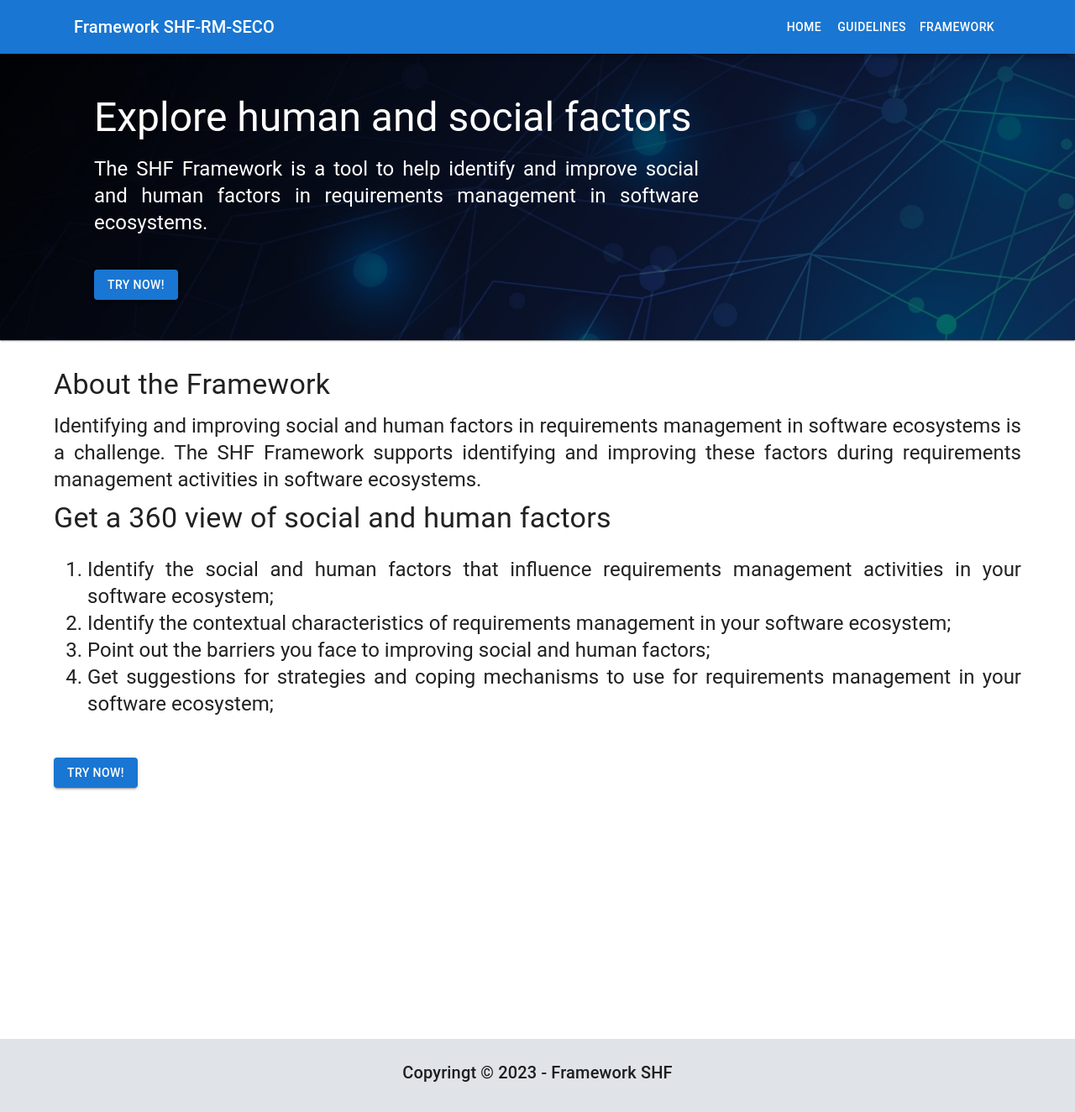
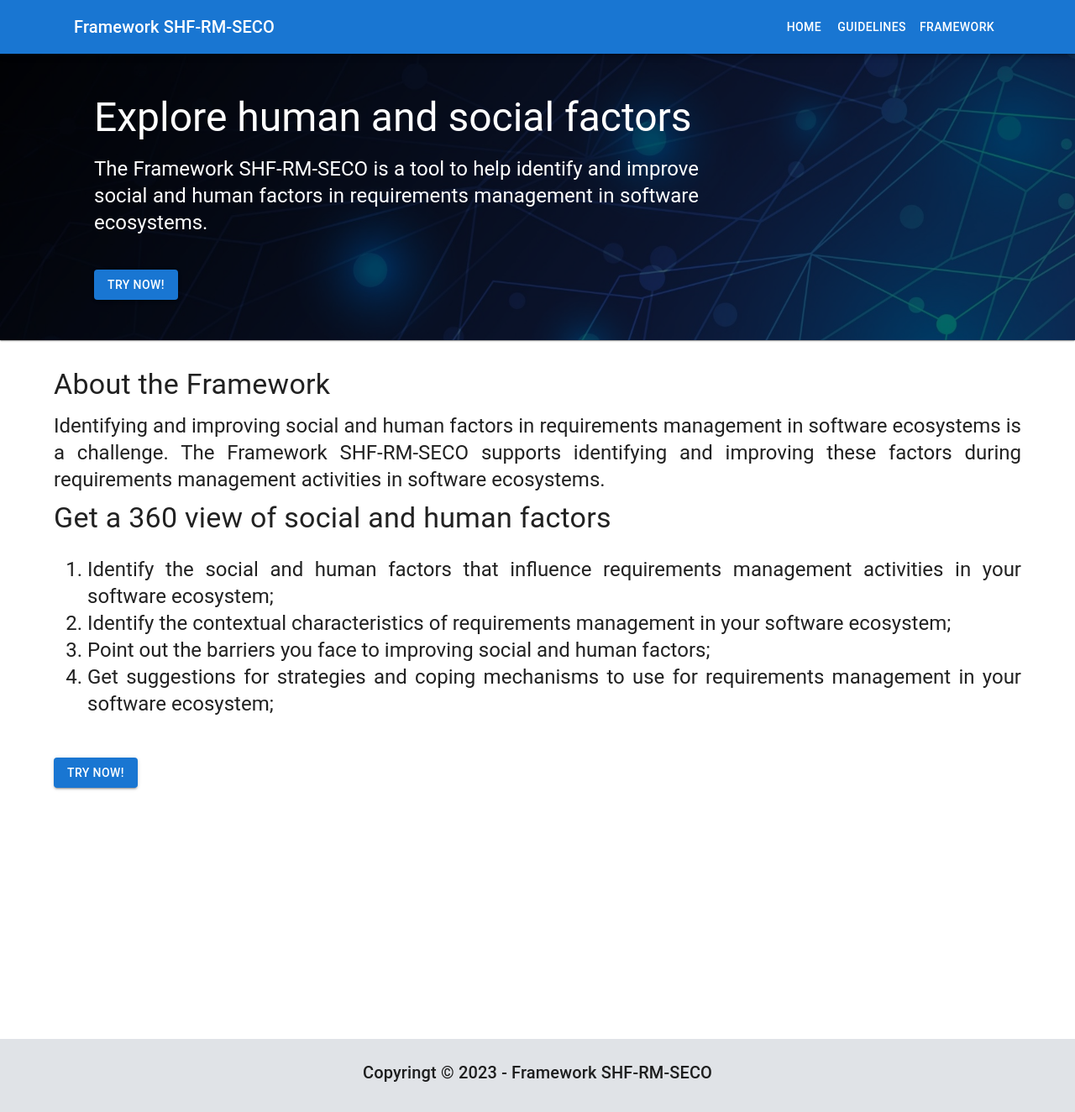
Before and after one commit to cassianojr/framework-shf, a React (Vite) app: page / in a window 1280 px wide. Shown: the whole page at 84% size. Built offline with nearby package versions, Linux system fonts and the light colour scheme.

Commit message:
updated framework name

```diff
--- a/src/components/Footer.tsx
+++ b/src/components/Footer.tsx
@@ -11,7 +11,7 @@ export default function Footer() {
     }}>
       <Container maxWidth="sm">
         <Typography variant="h6" align="center" gutterBottom>
-          Copyringt &copy; {new Date().getFullYear()} - Framework SHF
+          Copyringt &copy; {new Date().getFullYear()} -  Framework SHF-RM-SECO
         </Typography>
       </Container>
     </Box>
--- a/src/pages/Guidelines.tsx
+++ b/src/pages/Guidelines.tsx
@@ -18,16 +18,16 @@ function Guidelines() {
         <section id="about">
           <Box sx={{ my: 4 }}>
             <Typography variant="h4" component="h1" gutterBottom>
-              Guidelines for using the SHF Framework
+              Guidelines for using the Framework SHF-RM-SECO
             </Typography>
             <Typography sx={typographyStyle}>
-              <i style={{fontWeight:'bold'}}>Ask:</i> make problems visible. The first step in assessing the Social and human factors that influences requirements management in software ecosystems is to learn about the day-to-day factors of the professionals working in requirements management activities. With this, ask the professionals on the team what factors they have already faced, present the list of barriers, and understand if they have met some of them in their activities of the requirements management in software ecosystems. It is essential that this step is done individually, and you can also use online forms if you prefer.
+              <i style={{fontWeight:'bold'}}>Ask:</i> make problems visible. The first step in assessing the social and human factors that influences requirements management in software ecosystems is to learn about the day-to-day factors of the professionals working in requirements management activities. With this, ask the professionals on the team what factors they have already faced, present the list of barriers, and understand if they have met some of them in their activities of the requirements management in software ecosystems. It is essential that this step is done individually, and you can also use online forms if you prefer.
             </Typography>
             <Typography sx={typographyStyle}>
               <i style={{fontWeight:'bold'}}>Plan:</i> the improvement strategies should occur at the individual team and organizational level, depending on the identified factors and barriers. After collecting feedback, the responses must be evaluated to determine which barriers and factors require prioritization for improvement. One must plan improvement strategies and allocate financial resources for rectification if necessary.
             </Typography>
             <Typography sx={typographyStyle}>
-              <i style={{fontWeight:'bold'}}>Action:</i> continuous, minor improvements are key. Gradually implement the improvement strategies and assess if they effectively address the barriers and factors. Monitoring the strategy’s success is essential for overcoming barriers and improving Social and human factors. Once the planned improvements are implemented, repeat this three-step process to sustain progress and address the following factor and barriers, thereby maintaining a continuous improvement process.
+              <i style={{fontWeight:'bold'}}>Action:</i> continuous, minor improvements are key. Gradually implement the improvement strategies and assess if they effectively address the barriers and factors. Monitoring the strategy’s success is essential for overcoming barriers and improving social and human factors. Once the planned improvements are implemented, repeat this three-step process to sustain progress and address the following factor and barriers, thereby maintaining a continuous improvement process.
             </Typography>
 
           </Box>
--- a/src/pages/Home.tsx
+++ b/src/pages/Home.tsx
@@ -9,7 +9,7 @@ function Home() {
 
   const heroData = {
     title: 'Explore human and social factors',
-    description: 'The SHF Framework is a tool to help identify and improve social and human factors in requirements management in software ecosystems.',
+    description: 'The Framework SHF-RM-SECO is a tool to help identify and improve social and human factors in requirements management in software ecosystems.',
     image,
     button: 'Try now!',
     buttonLink: '/framework'
@@ -27,7 +27,7 @@ function Home() {
               About the Framework
             </Typography>
             <Typography variant="h5" component="h2" gutterBottom sx={{textAlign:'justify'}}>
-              Identifying and improving social and human factors in requirements management in software ecosystems is a challenge. The SHF Framework supports identifying and improving these factors during requirements management activities in software ecosystems.
+              Identifying and improving social and human factors in requirements management in software ecosystems is a challenge. The Framework SHF-RM-SECO supports identifying and improving these factors during requirements management activities in software ecosystems.
             </Typography>
 
             <Typography variant="h4" component="h1" gutterBottom>
```
